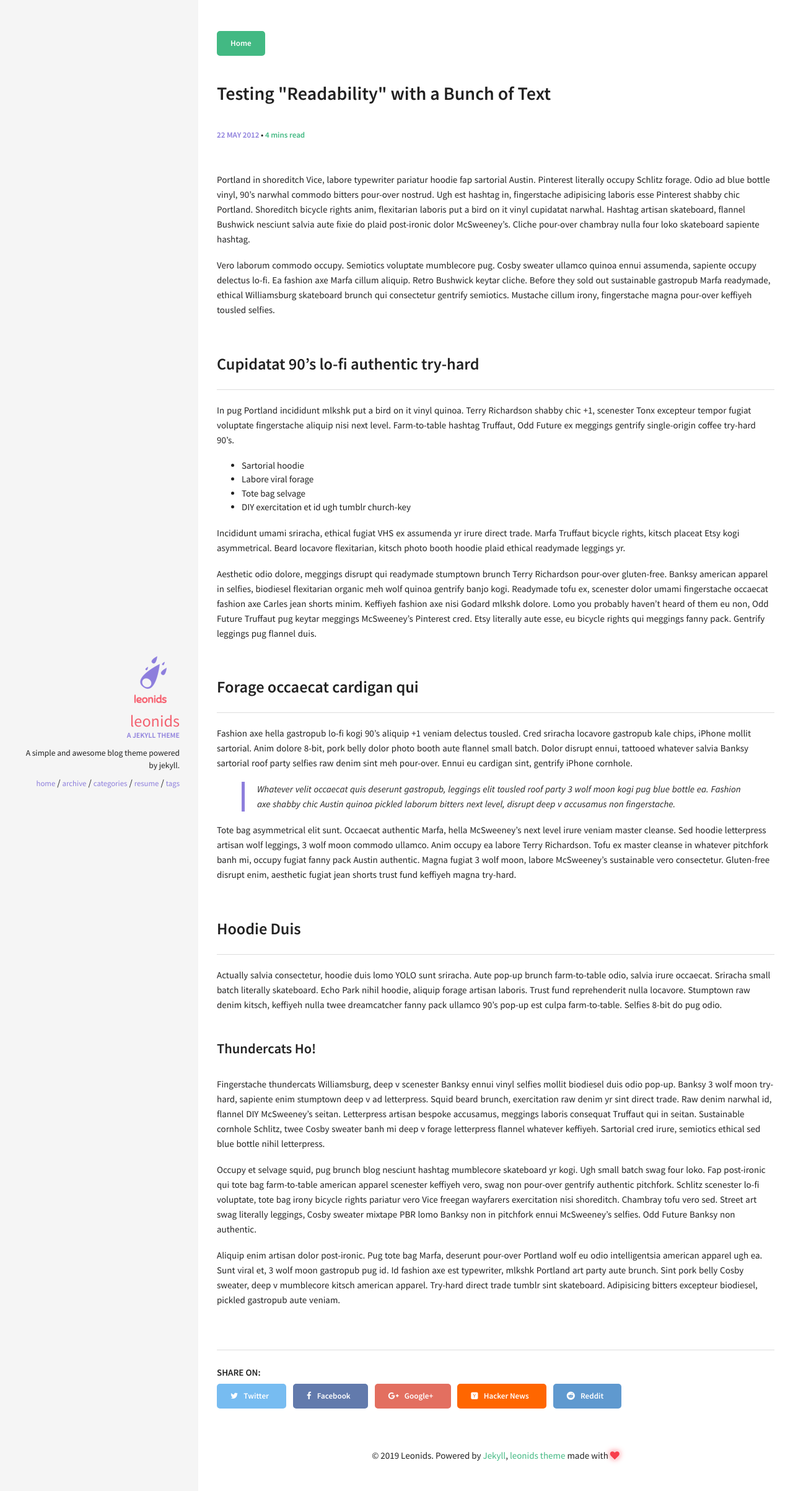
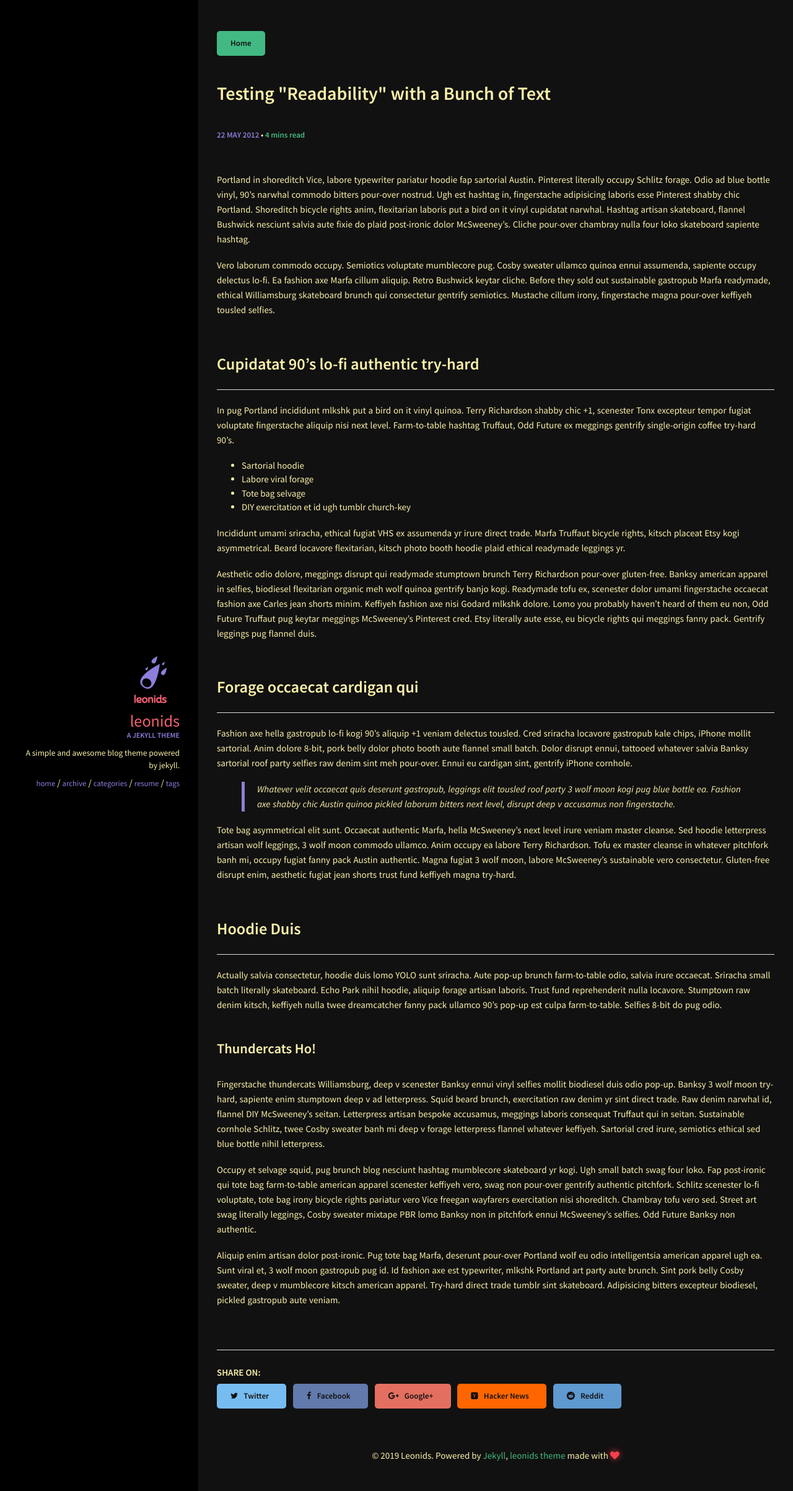
Before and after one commit to Loopsyded/Loopsyded.github.io, a Jekyll site: the page built from _posts/2012-05-22-readability-post.md, in a window 1280 px wide. Shown: the whole page at 62% size. Built offline with Jekyll 4.4.1, drawn with Linux system fonts in a browser that asks for light colours.

Commit message:
Updated colour scheme, dark theme.

```diff
--- a/_sass/components/_syntax-highlighting.scss
+++ b/_sass/components/_syntax-highlighting.scss
@@ -7,7 +7,7 @@ pre, code {
   font-family: $font-family-monospace;
   color: #525252;
   font-size: 0.9em;
-  background-color: #f8f8f8;
+  background-color: #000000;
   font-size: ($font-size-base - 3);
 }
 code {
--- a/_sass/components/_variables.scss
+++ b/_sass/components/_variables.scss
@@ -51,10 +51,10 @@ $hr-border-width:             $border-width;
 // Colors
 //
 
-$text-color:       rgba(0, 0, 0, 0.87) !default;
-$background-color: #f5f5f5;
+$text-color:       #FBF1A9  !default;
+$background-color: #000000;
 
-$white:            #fff;
+$white:            #111111;
 $primary:          #42b983;
 $secondary:        #8d7edc;
 $success:          #65e892;
```
